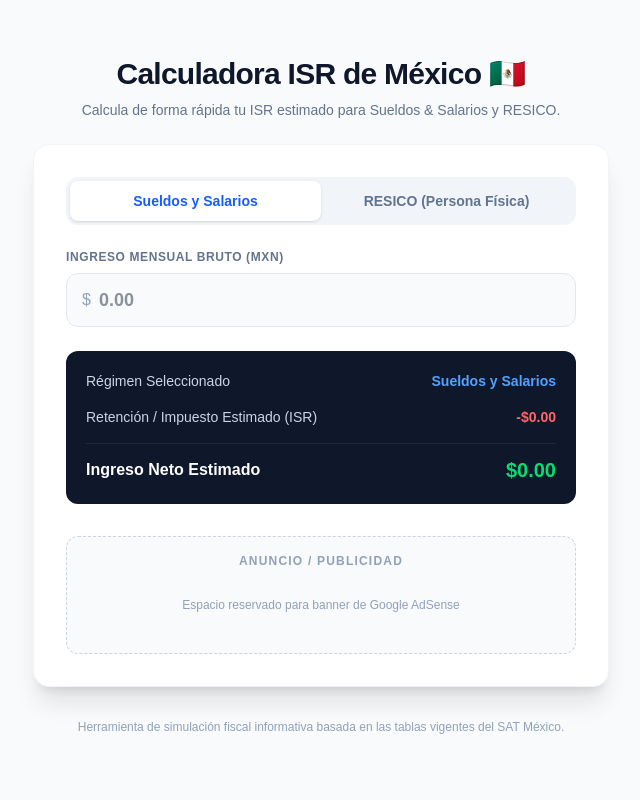
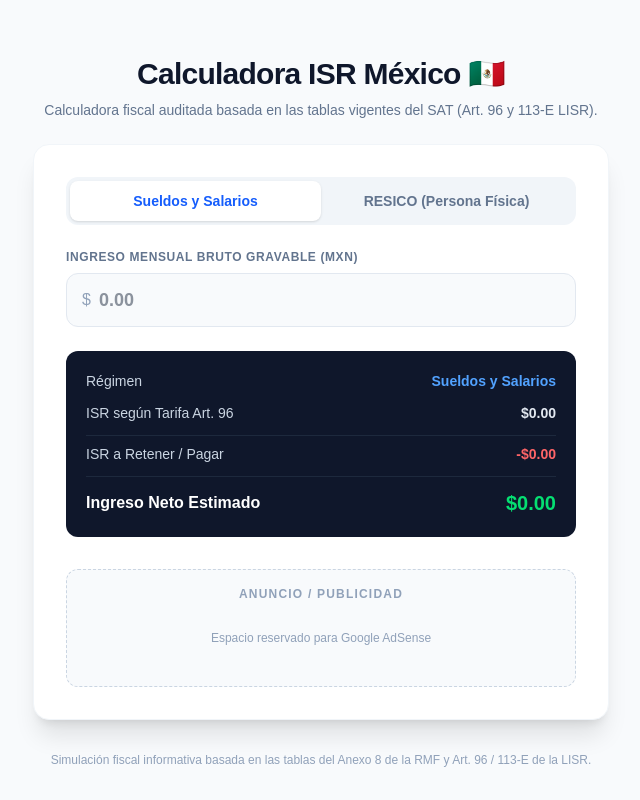
Before and after one commit to isaacxi/calculadora-isr-mexico, a Next.js app: page / in a window 1280 px wide. Shown: the whole page, without its empty margins (319-959 px from the left). Built offline with nearby package versions, Linux system fonts and the light colour scheme.

Commit message:
Update page.tsx

```diff
--- a/app/page.tsx
+++ b/app/page.tsx
@@ -2,55 +2,114 @@
 
 import React, { useState } from "react";
 
+// --- TIPOS Y TABLA DE ISR 2026 (ART. 96 LISR) ---
+type TramoISR = {
+  limiteInferior: number;
+  limiteSuperior: number;
+  cuotaFija: number;
+  tasaExcedente: number;
+};
+
+const TARIFA_MENSUAL_ISR_2026: TramoISR[] = [
+  { limiteInferior: 0.01, limiteSuperior: 844.59, cuotaFija: 0, tasaExcedente: 0.0192 },
+  { limiteInferior: 844.60, limiteSuperior: 7168.51, cuotaFija: 16.22, tasaExcedente: 0.064 },
+  { limiteInferior: 7168.52, limiteSuperior: 12598.02, cuotaFija: 420.95, tasaExcedente: 0.1088 },
+  { limiteInferior: 12598.03, limiteSuperior: 14644.64, cuotaFija: 1011.68, tasaExcedente: 0.16 },
+  { limiteInferior: 14644.65, limiteSuperior: 17533.64, cuotaFija: 1339.14, tasaExcedente: 0.1792 },
+  { limiteInferior: 17533.65, limiteSuperior: 35362.83, cuotaFija: 1856.84, tasaExcedente: 0.2136 },
+  { limiteInferior: 35362.84, limiteSuperior: 55736.68, cuotaFija: 5665.16, tasaExcedente: 0.2352 },
+  { limiteInferior: 55736.69, limiteSuperior: 106410.50, cuotaFija: 10457.09, tasaExcedente: 0.30 },
+  { limiteInferior: 106410.51, limiteSuperior: 141880.66, cuotaFija: 25659.23, tasaExcedente: 0.32 },
+  { limiteInferior: 141880.67, limiteSuperior: 425641.99, cuotaFija: 37009.69, tasaExcedente: 0.34 },
+  { limiteInferior: 425642.00, limiteSuperior: Number.POSITIVE_INFINITY, cuotaFija: 133488.54, tasaExcedente: 0.35 },
+];
+
+const redondearCentavos = (cantidad: number) =>
+  Math.round((cantidad + Number.EPSILON) * 100) / 100;
+
 export default function Home() {
   const [activeTab, setActiveTab] = useState<"sueldos" | "resico">("sueldos");
   const [ingreso, setIngreso] = useState<string>("");
+  const [aplicaRetencionPM, setAplicaRetencionPM] = useState<boolean>(false);
 
   const numIngreso = parseFloat(ingreso) || 0;
 
-  // Lógica ISR - Sueldos y Salarios (Estimado)
-  const calcularISRSueldos = (monto: number) => {
-    if (monto <= 0) return 0;
-    if (monto <= 7468) return monto * 0.0192;
-    if (monto <= 63320) return monto * 0.064;
-    if (monto <= 111549) return monto * 0.1088;
-    if (monto <= 260588) return monto * 0.16;
-    return monto * 0.235;
+  // --- MOTOR DE CÁLCULO SUELDOS Y SALARIOS ---
+  const calcularSueldos = (base: number) => {
+    if (base < 0.01)
+      return { isrTarifa: 0, subsidioAplicado: 0, isrRetener: 0, limiteInferior: 0, tasaExcedente: 0 };
+
+    const tramo = TARIFA_MENSUAL_ISR_2026.find((r) => base <= r.limiteSuperior)!;
+    const excedente = base - tramo.limiteInferior;
+    const impuestoExcedente = excedente * tramo.tasaExcedente;
+    const isrTarifa = redondearCentavos(tramo.cuotaFija + impuestoExcedente);
+
+    // Subsidio al empleo (UMA mensual estimada)
+    const subsidioElegible = base <= 10171;
+    const umaMensual = 3566.22;
+    const subsidioDisponible = subsidioElegible ? redondearCentavos(umaMensual * 0.138) : 0;
+    const subsidioAplicado = Math.min(isrTarifa, subsidioDisponible);
+
+    return {
+      isrTarifa,
+      subsidioAplicado: redondearCentavos(subsidioAplicado),
+      isrRetener: redondearCentavos(Math.max(0, isrTarifa - subsidioAplicado)),
+      limiteInferior: tramo.limiteInferior,
+      tasaExcedente: tramo.tasaExcedente * 100,
+    };
   };
 
-  // Lógica ISR - RESICO Personas Físicas (SAT México)
-  const calcularISRResico = (monto: number) => {
-    if (monto <= 0) return { tasa: "0%", impuesto: 0 };
-    if (monto <= 25000) return { tasa: "1.00%", impuesto: monto * 0.01 };
-    if (monto <= 50000) return { tasa: "1.10%", impuesto: monto * 0.011 };
-    if (monto <= 83333) return { tasa: "1.50%", impuesto: monto * 0.015 };
-    if (monto <= 208333) return { tasa: "2.00%", impuesto: monto * 0.02 };
-    if (monto <= 291666) return { tasa: "2.50%", impuesto: monto * 0.025 };
-    return { tasa: "Excede límite RESICO", impuesto: 0 };
+  // --- MOTOR DE CÁLCULO RESICO ---
+  const calcularResico = (base: number, esPersonaMoral: boolean) => {
+    if (base <= 0)
+      return { tasaStr: "0%", isrMensual: 0, retencionPM: 0, isrNetoPagar: 0, dentroDeTabla: true };
+
+    const tramos = [
+      { limite: 25000, tasa: 0.01, str: "1.00%" },
+      { limite: 50000, tasa: 0.011, str: "1.10%" },
+      { limite: 83333.33, tasa: 0.015, str: "1.50%" },
+      { limite: 208333.33, tasa: 0.02, str: "2.00%" },
+      { limite: 3500000, tasa: 0.025, str: "2.50%" },
+    ];
+
+    const tramo = tramos.find((r) => base <= r.limite);
+
+    if (!tramo) {
+      return { tasaStr: "Excede límite", isrMensual: 0, retencionPM: 0, isrNetoPagar: 0, dentroDeTabla: false };
+    }
+
+    const isrMensual = redondearCentavos(base * tramo.tasa);
+    const retencionPM = esPersonaMoral ? redondearCentavos(base * 0.0125) : 0;
+    const isrNetoPagar = Math.max(0, redondearCentavos(isrMensual - retencionPM));
+
+    return {
+      tasaStr: tramo.str,
+      isrMensual,
+      retencionPM,
+      isrNetoPagar,
+      dentroDeTabla: true,
+    };
   };
 
-  const isrSueldos = calcularISRSueldos(numIngreso);
-  const resicoResult = calcularISRResico(numIngreso);
+  const sueldosRes = calcularSueldos(numIngreso);
+  const resicoRes = calcularResico(numIngreso, aplicaRetencionPM);
 
-  const isrCalculado =
-    activeTab === "sueldos" ? isrSueldos : resicoResult.impuesto;
-  const netoCalculado = Math.max(0, numIngreso - isrCalculado);
+  const isrFinal = activeTab === "sueldos" ? sueldosRes.isrRetener : resicoRes.isrNetoPagar;
+  const ingresoNeto = Math.max(0, redondearCentavos(numIngreso - isrFinal));
 
   return (
     <main className="min-h-screen bg-slate-50 text-slate-800 p-4 sm:p-8 flex flex-col items-center">
-      {/* Header / SEO Title */}
       <header className="max-w-xl w-full text-center my-6">
         <h1 className="text-3xl font-extrabold text-slate-900 tracking-tight">
-          Calculadora ISR de México 🇲🇽
+          Calculadora ISR México 🇲🇽
         </h1>
         <p className="text-sm text-slate-500 mt-2">
-          Calcula de forma rápida tu ISR estimado para Sueldos & Salarios y RESICO.
+          Calculadora fiscal auditada basada en las tablas vigentes del SAT (Art. 96 y 113-E LISR).
         </p>
       </header>
 
-      {/* Main Card Container */}
       <div className="max-w-xl w-full bg-white rounded-2xl shadow-xl border border-slate-100 p-6 sm:p-8">
-        {/* Navigation Tabs */}
+        {/* Selector de Régimen */}
         <div className="flex bg-slate-100 p-1 rounded-xl mb-6">
           <button
             onClick={() => setActiveTab("sueldos")}
@@ -74,10 +133,12 @@ export default function Home() {
           </button>
         </div>
 
-        {/* Input Field */}
+        {/* Input de Ingresos */}
         <div className="mb-6">
           <label className="block text-xs font-bold uppercase tracking-wider text-slate-500 mb-2">
-            Ingreso Mensual Bruto (MXN)
+            {activeTab === "sueldos"
+              ? "Ingreso Mensual Bruto Gravable (MXN)"
+              : "Ingreso Mensual Cobrado sin IVA (MXN)"}
           </label>
           <div className="relative">
             <span className="absolute left-4 top-1/2 -translate-y-1/2 text-slate-400 font-medium">
@@ -93,53 +154,100 @@ export default function Home() {
           </div>
         </div>
 
-        {/* Results Panel */}
-        <div className="bg-slate-900 text-white rounded-xl p-5 space-y-4">
+        {/* Opción adicional para RESICO */}
+        {activeTab === "resico" && (
+          <div className="mb-6 flex items-center gap-3 bg-slate-50 p-3 rounded-xl border border-slate-200">
+            <input
+              type="checkbox"
+              id="retencionPM"
+              checked={aplicaRetencionPM}
+              onChange={(e) => setAplicaRetencionPM(e.target.checked)}
+              className="w-4 h-4 text-blue-600 rounded border-slate-300 focus:ring-blue-500"
+            />
+            <label htmlFor="retencionPM" className="text-xs text-slate-600 font-medium cursor-pointer">
+              Facturo a Persona Moral (Aplica retención del 1.25% de ISR)
+            </label>
+          </div>
+        )}
+
+        {/* Panel de Resultados */}
+        <div className="bg-slate-900 text-white rounded-xl p-5 space-y-3">
           <div className="flex justify-between items-center text-sm text-slate-300">
-            <span>Régimen Seleccionado</span>
+            <span>Régimen</span>
             <span className="font-semibold text-blue-400">
               {activeTab === "sueldos" ? "Sueldos y Salarios" : "RESICO"}
             </span>
           </div>
 
-          {activeTab === "resico" && (
-            <div className="flex justify-between items-center text-sm text-slate-300">
-              <span>Tasa Aplicable</span>
-              <span className="font-semibold">{resicoResult.tasa}</span>
-            </div>
+          {activeTab === "sueldos" ? (
+            <>
+              <div className="flex justify-between items-center text-sm text-slate-300">
+                <span>ISR según Tarifa Art. 96</span>
+                <span className="font-semibold text-slate-200">
+                  ${sueldosRes.isrTarifa.toLocaleString("es-MX", { minimumFractionDigits: 2 })}
+                </span>
+              </div>
+              {sueldosRes.subsidioAplicado > 0 && (
+                <div className="flex justify-between items-center text-sm text-slate-300">
+                  <span>Subsidio al Empleo Aplicado</span>
+                  <span className="font-semibold text-green-400">
+                    -${sueldosRes.subsidioAplicado.toLocaleString("es-MX", { minimumFractionDigits: 2 })}
+                  </span>
+                </div>
+              )}
+            </>
+          ) : (
+            <>
+              <div className="flex justify-between items-center text-sm text-slate-300">
+                <span>Tasa Aplicable</span>
+                <span className="font-semibold">{resicoRes.tasaStr}</span>
+              </div>
+              <div className="flex justify-between items-center text-sm text-slate-300">
+                <span>ISR Causado del Mes</span>
+                <span className="font-semibold text-slate-200">
+                  ${resicoRes.isrMensual.toLocaleString("es-MX", { minimumFractionDigits: 2 })}
+                </span>
+              </div>
+              {aplicaRetencionPM && (
+                <div className="flex justify-between items-center text-sm text-slate-300">
+                  <span>Retención PM (1.25%)</span>
+                  <span className="font-semibold text-green-400">
+                    -${resicoRes.retencionPM.toLocaleString("es-MX", { minimumFractionDigits: 2 })}
+                  </span>
+                </div>
+              )}
+            </>
           )}
 
-          <div className="flex justify-between items-center text-sm text-slate-300">
-            <span>Retención / Impuesto Estimado (ISR)</span>
+          <div className="flex justify-between items-center text-sm text-slate-300 pt-2 border-t border-slate-800">
+            <span>ISR a Retener / Pagar</span>
             <span className="font-semibold text-red-400">
-              -${isrCalculado.toLocaleString("es-MX", { minimumFractionDigits: 2, maximumFractionDigits: 2 })}
+              -${isrFinal.toLocaleString("es-MX", { minimumFractionDigits: 2 })}
             </span>
           </div>
 
           <div className="pt-3 border-t border-slate-800 flex justify-between items-center">
             <span className="font-bold text-base">Ingreso Neto Estimado</span>
             <span className="text-xl font-extrabold text-green-400">
-              ${netoCalculado.toLocaleString("es-MX", { minimumFractionDigits: 2, maximumFractionDigits: 2 })}
+              ${ingresoNeto.toLocaleString("es-MX", { minimumFractionDigits: 2 })}
             </span>
           </div>
         </div>
 
-        {/* Placeholder para Google AdSense */}
+        {/* Espacio para AdSense */}
         <div className="mt-8 p-4 border border-dashed border-slate-300 rounded-xl text-center bg-slate-50">
           <span className="text-xs font-semibold text-slate-400 uppercase tracking-widest block">
             Anuncio / Publicidad
           </span>
           <div className="h-16 flex items-center justify-center text-slate-400 text-xs mt-1">
-            Espacio reservado para banner de Google AdSense
+            Espacio reservado para Google AdSense
           </div>
         </div>
       </div>
 
-      {/* Footer / SEO Info */}
       <footer className="max-w-xl w-full text-center mt-8 text-xs text-slate-400">
         <p>
-          Herramienta de simulación fiscal informativa basada en las tablas
-          vigentes del SAT México.
+          Simulación fiscal informativa basada en las tablas del Anexo 8 de la RMF y Art. 96 / 113-E de la LISR.
         </p>
       </footer>
     </main>
```
